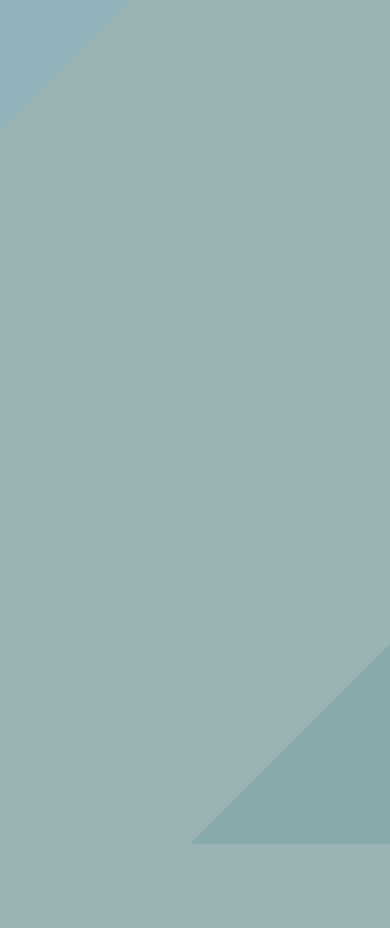
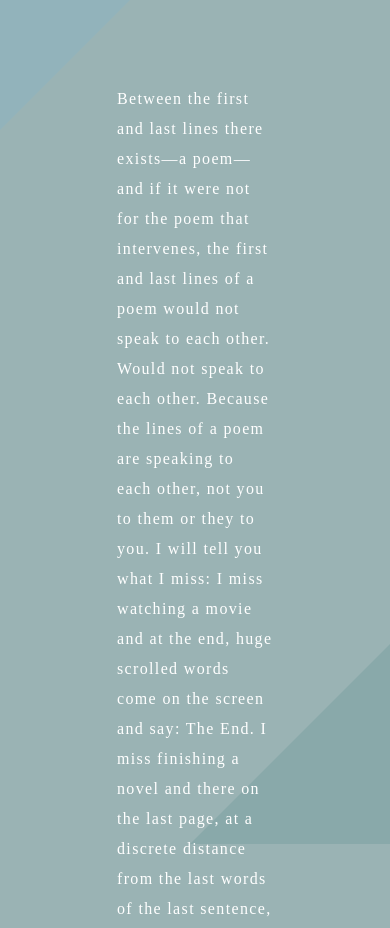
Before and after one commit to Vivianliu015/project-two, a plain HTML site: page page5.html in a window 390 px wide. Before the commit the page ends 883 px from the top, so only its background shows below. Drawn offline with Linux system fonts and the light colour scheme; a web font is replaced by a local one.

Commit message:
Update page5.css

```diff
--- a/page5.css
+++ b/page5.css
@@ -1,16 +1,16 @@
 div.scroll {
   width: 40%;
-    height: 80%;
+  height: 100%;
   overflow-x: hidden;
   overflow-y: visible;
   text-align: left;
   color: white;
-    padding: 100px;
   font-family: 'Alice', serif;
   line-height: 30px;
   letter-spacing: 1.35px;
   position: absolute;
-    right: 350px;
+  left: 30%;
+  top:10%;
   -ms-overflow-style: none;
   scrollbar-width: none;
 
@@ -66,3 +66,10 @@ div.scroll {
     text-decoration:none;
 
   }
+
+  @media only screen and (max-width: 600px){
+    h1 {
+      font-size: 5vw;
+
+    }
+  }
```
Lines whose indentation alone changed are shown as unchanged.
